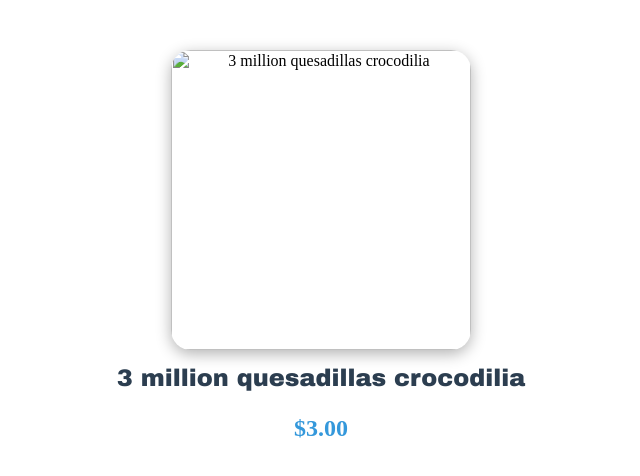
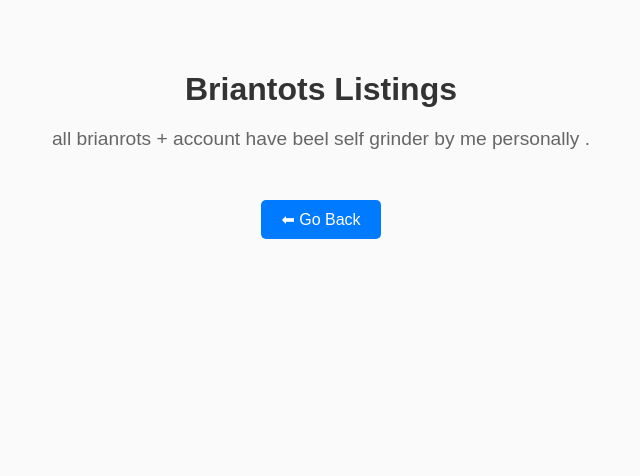
Before and after one commit to BrainrotSeller/BrianrotSeller.github.io, a plain HTML site: page index.html in a window 1280 px wide. Shown: the whole page, without its empty margins (319-959 px from the left). Drawn offline with Linux system fonts and the light colour scheme.

Commit message:
Update index.html

```diff
--- a/index.html
+++ b/index.html
@@ -1,13 +1,48 @@
-<div style="text-align: center; margin-top: 50px;">
-  <img src="IMG_3201.webp"
-       alt="3 million quesadillas crocodilia"
-       style="width: 300px; border-radius: 20px; box-shadow: 0 4px 15px rgba(0,0,0,0.3);" />
+<!DOCTYPE html>
+<html lang="en">
+<head>
+  <meta charset="UTF-8" />
+  <meta name="viewport" content="width=device-width, initial-scale=1.0" />
+  <title>Briantots Listings + accounts</title>
+  <style>
+    body {
+      margin: 0;
+      font-family: Arial, sans-serif;
+      background: #fafafa;
+      text-align: center;
+      padding: 50px;
+    }
 
-  <h2 style="font-family: 'Arial Black', sans-serif; color: #2c3e50; margin-top: 15px;">
-    3 million quesadillas crocodilia
-  </h2>
+    h1 {
+      color: #333;
+      margin-bottom: 20px;
+    }
 
-  <p style="font-size: 1.5em; color: #3498db; font-weight: bold;">
-    $3.00
-  </p>
-</div>
+    p {
+      color: #666;
+      font-size: 1.2rem;
+    }
+
+    a.back {
+      display: inline-block;
+      margin-top: 30px;
+      background: #007bff;
+      color: white;
+      padding: 10px 20px;
+      border-radius: 5px;
+      text-decoration: none;
+      transition: 0.3s;
+    }
+
+    a.back:hover {
+      background: #0056b3;
+    }
+  </style>
+</head>
+<body>
+  <h1>Briantots Listings</h1>
+  <p>all brianrots + account have beel self grinder by me personally .</p>
+
+  <a class="back" href="index.html">⬅ Go Back</a>
+</body>
+</html>
```
